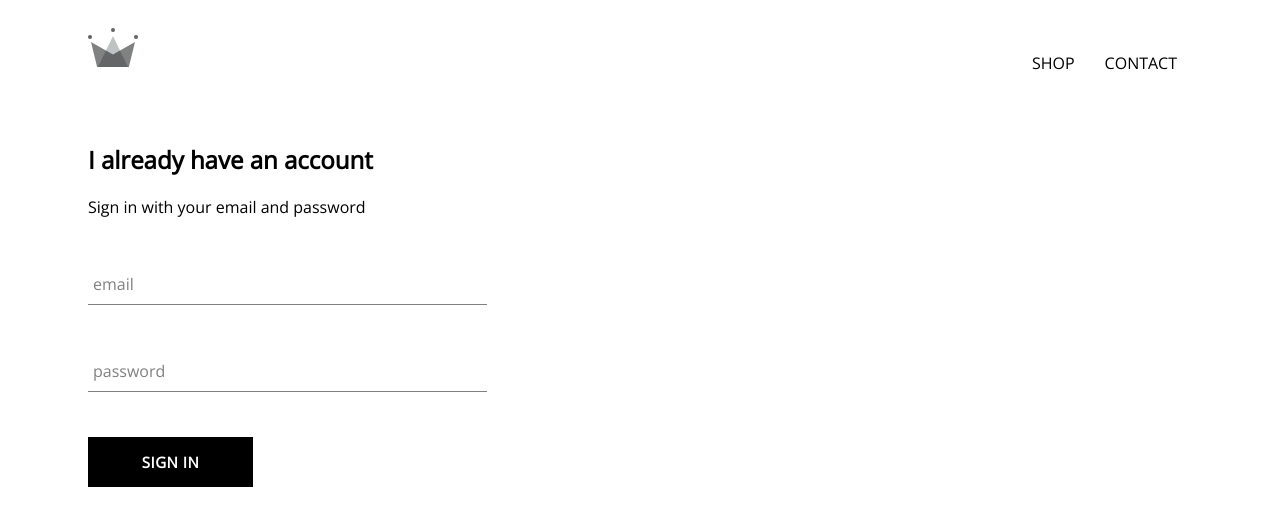
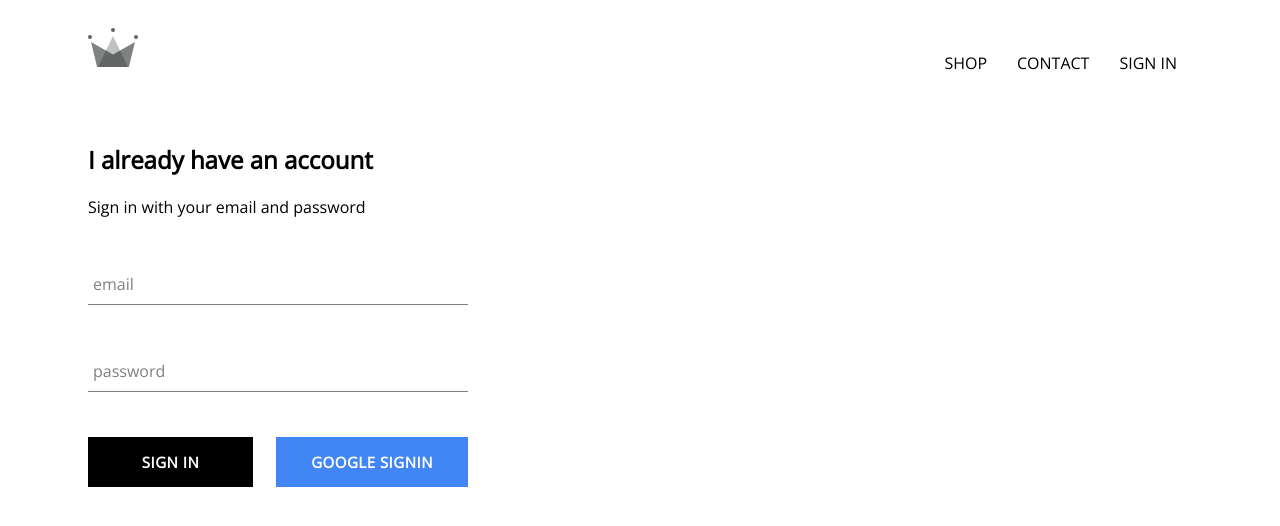
Before and after one commit to Jaweria-B/crwn-clothing, a React (Create React App) app: page /signin in a window 1280 px wide. Shown: the top 526 px of the page. Built offline with nearby package versions, Linux system fonts and the light colour scheme; no server answers.

Commit message:
integrated firebase into the application, created sign-in page with sign-in and sign-in-with-google component

```diff
--- a/package.json
+++ b/package.json
@@ -6,6 +6,7 @@
     "@testing-library/jest-dom": "^5.17.0",
     "@testing-library/react": "^13.4.0",
     "@testing-library/user-event": "^13.5.0",
+    "firebase": "^10.4.0",
     "react": "^18.2.0",
     "react-dom": "^18.2.0",
     "react-router-dom": "^6.15.0",
--- a/src/App.css
+++ b/src/App.css
@@ -7,3 +7,7 @@ a {
     color: black;
     text-decoration: none;
 }
+
+* {
+    box-sizing: border-box;
+}
--- a/src/App.js
+++ b/src/App.js
@@ -5,16 +5,34 @@ import Header from './components/header/header.component';
 import SignInAndSignUpPage from './pages/signIn-and-signUpPage/signIn-and-signUp.component';
 import HomePage from './pages/HomePage/HomePage.component';
 import ShopPage from './pages/ShopPage/shop.component';
+import { auth } from './firebase/firebase.utils';
+import { useEffect, useState, useRef } from 'react';
 
 const HatsPage = () => (
   <div>
     <h1>Hats Page</h1>
   </div>
-)
+);
+
 function App() {
+  const [currentUser, setCurrentUser] = useState();
+  useEffect(
+    () => {
+       const unsubscribeFromAuth = auth.onAuthStateChanged( user => {
+        setCurrentUser(user);
+        console.log(user);
+      })
+
+      return () => {
+        unsubscribeFromAuth();
+        console.log("UnMount");
+      }
+    }
+    , []
+  );
   return (
     <div>
-      <Header/>
+      <Header currentUser={currentUser}/>
       <Routes>
         <Route exact path='/' element={<HomePage/>} />
         <Route path='/signin' element={<SignInAndSignUpPage/>} />
--- a/src/components/custom-button/custom-button.component.jsx
+++ b/src/components/custom-button/custom-button.component.jsx
@@ -1,8 +1,8 @@
 import './custom-button.styles.scss';
 
-const CustomButton = ( {children, ...otherProps}) => {
+const CustomButton = ( {children, isGoogleSignIn, ...otherProps}) => {
     return (
-        <button className='custom-button' {...otherProps}>
+        <button className={`${isGoogleSignIn? 'google-sign-in': '' } custom-button`} {...otherProps}>
             {children}
         </button>
     )
--- a/src/components/custom-button/custom-button.styles.scss
+++ b/src/components/custom-button/custom-button.styles.scss
@@ -19,4 +19,14 @@
       color: black;
       border: 1px solid black;
     }
+
+    &.google-sign-in {
+      background-color: #4285f4;
+      color: white;
+
+      &:hover {
+        background-color: #357ae8;
+        border: none;
+      }
+    }
   }
--- a/src/components/header/header.component.jsx
+++ b/src/components/header/header.component.jsx
@@ -2,8 +2,9 @@ import { Link } from 'react-router-dom';
 
 import './header.styles.scss';
 import {ReactComponent as Logo} from '../../assets/header-logo/crown.svg';
+import {auth} from '../../firebase/firebase.utils';
 
-const Header = () => {
+const Header = ({currentUser}) => {
     return (
         <div className='header'>
             <Link to='/' className='loogo-container'>
@@ -12,6 +13,12 @@ const Header = () => {
             <div className='options'>
                 <Link to='/shop' className='option'> SHOP </Link>
                 <Link to='/shop' className='option'> CONTACT </Link>
+                {
+                    currentUser ?
+                    <div className='option' onClick={() => {auth.signOut()}}>SIGN OUT</div>
+                    :
+                    <Link to='/signin' className='option'>SIGN IN</Link>
+                }
             </div>
         </div>
     )
--- a/src/components/header/header.styles.scss
+++ b/src/components/header/header.styles.scss
@@ -20,6 +20,7 @@
 
       .option {
         padding: 10px 15px;
+        cursor: pointer;
       }
     }
 }
--- a/src/components/sign-in/sign-in.component.jsx
+++ b/src/components/sign-in/sign-in.component.jsx
@@ -2,6 +2,8 @@ import { useState } from 'react';
 import './sign-in.styles.scss';
 import FormInput from '../form-input/form-input.component';
 import CustomButton from '../custom-button/custom-button.component';
+
+import { signInWithGooglePopup } from '../../firebase/firebase.utils';
 
 const defaultFormFields = {
     email: '',
@@ -26,6 +28,11 @@ const SignIn = () => {
         const {name, value} = event.target;
         setFormFields({ ...formFields, [name]: value});
     }
+
+    async function signInWithGoogle () {
+        await signInWithGooglePopup();
+    };
+
     return (
         <div className='sign-in'>
             <h2>I already have an account</h2>
@@ -50,7 +57,10 @@ const SignIn = () => {
                 required
                 />
 
-                <CustomButton type='submit'> Sign In </CustomButton>
+                <div className='buttons'>
+                    <CustomButton type='submit'> Sign In </CustomButton>
+                    <CustomButton onClick={signInWithGooglePopup} isGoogleSignIn={true}> Google SignIn </CustomButton>
+                </div>
             </form>
         </div>
     )
--- a/src/components/sign-in/sign-in.styles.scss
+++ b/src/components/sign-in/sign-in.styles.scss
@@ -1,9 +1,14 @@
 .sign-in {
     display: flex;
     flex-direction: column;
-    width: 30vw;
+    width: 380px;
 
     .title {
         margin: 10px 0;
     }
+
+    .buttons {
+        display: flex;
+        justify-content: space-between;
+    }
 }
--- /dev/null
+++ b/src/firebase/firebase.utils.js
@@ -0,0 +1,46 @@
+import {initializeApp} from 'firebase/app';
+import {
+    getAuth,
+    signInWithRedirect,
+    signInWithPopup,
+    GoogleAuthProvider,
+    createUserWithEmailAndPassword,
+    signInWithEmailAndPassword,
+    signOut,
+    onAuthStateChanged,
+} from 'firebase/auth';
+import {
+getFirestore,
+doc,
+getDoc,
+getDocs,
+setDoc,
+collection,
+writeBatch,
+query,
+} from 'firebase/firestore';
+
+const firebaseConfig = {
+    apiKey: "AIzaSyA1hfXcnaDGKvzPjNCt5r5CyBuSAmBxWJo",
+    authDomain: "crwn-db-a55ba.firebaseapp.com",
+    projectId: "crwn-db-a55ba",
+    storageBucket: "crwn-db-a55ba.appspot.com",
+    messagingSenderId: "432525978456",
+    appId: "1:432525978456:web:768498896c84a2dc95d32d",
+    measurementId: "G-3G95CRLK83"
+};
+
+const app = initializeApp(firebaseConfig);
+
+const provider = new GoogleAuthProvider();
+provider.setCustomParameters({
+    'prompt': 'select_account'
+});
+
+export const auth = getAuth();
+auth.languageCode = 'it';
+
+export const signInWithGooglePopup = () => signInWithPopup(auth, provider);
+export const signInWithGoogleRedirect = () => signInWithRedirect(auth, provider);
+
+export const db = getFirestore(app);
```
Also changed, not shown: 1 other file (tests, documents, lock files or other folders).
